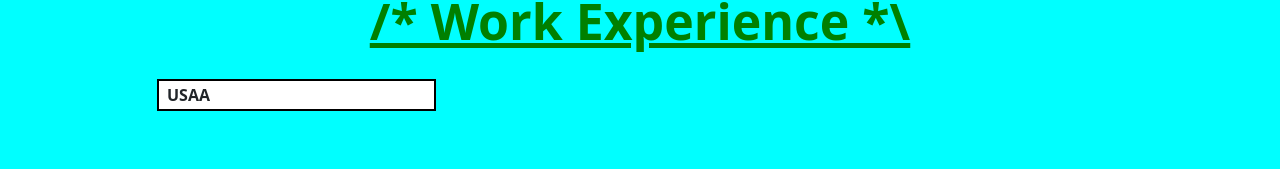
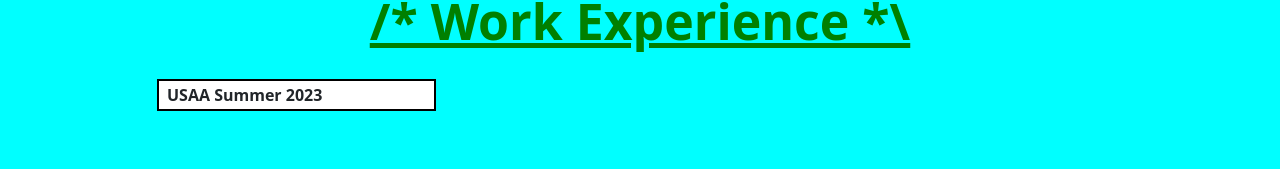
Before and after one commit to bithach/react-resume, a React (Create React App) app: page / in a window 1280 px wide. Shown: the part 729-898 px from the top of the page. Built offline with nearby package versions, Linux system fonts and the light colour scheme.

Commit message:
add duration, change to bullet points

```diff
--- a/src/components/WorkExperience.jsx
+++ b/src/components/WorkExperience.jsx
@@ -2,13 +2,14 @@ import { experienceData } from "../data/WorkExperienceData";
 import { useState } from "react";
 
 export function WorkExperience() {
-  const [experienceDescription, changeDescription] = useState("");
+  const [experienceDescription, changeDescription] = useState([]);
   const [targetID, changeTargetID] = useState(0);
 
   function companyButtonClick(event) {
     event.preventDefault();
     changeTargetID((a) => event.target.id);
-    changeDescription((b) => experienceData[event.target.id - 1].description);
+    changeDescription(experienceData[event.target.id - 1].description);
+    console.log(experienceDescription);
     return;
   }
 
@@ -37,14 +38,16 @@ export function WorkExperience() {
             hover:bg-black
             "
           >
-            {val.companyName}
+            {val.companyName + " " + val.duration}
           </button>
         ))}
       </div>
       {targetID !== 0 ? (
-        <div className="work-descriptions w-1/2 font-semibold text-xl">
-          {experienceDescription}
-        </div>
+        <ul className="list-disc w-1/2 space-y-2">
+          {experienceDescription.map((desc) => (
+            <li className="font-semibold text-xl">{desc}</li>
+          ))}
+        </ul>
       ) : (
         ""
       )}
--- a/src/data/WorkExperienceData.jsx
+++ b/src/data/WorkExperienceData.jsx
@@ -1,8 +1,12 @@
 export let experienceData = [
   {
     companyName: "USAA",
-    description:
-      "During my internship here, I was able to get hands on experience with React and primarily working in the Risk-Compliance department. With this experience, I was able to learn more about web development along with using different libraries concerning visualization of data and became more interested in the world of web development. ",
+    duration: "Summer 2023",
+    description: [
+      "Developed apps in the React framework to display information from a XML file which is sent to another department to handle said information",
+      "Attended daily standups to check progress among the team members within the same department along with attending a spring planning to determine plans for the upcoming quarter",
+      "Used a map library to gain a view of the demographics of the information to potentially focus on where to increase clients",
+    ],
     logo: require("../../src/styling/images/Usaa_logo_PNG2.png"),
     id: "1",
   },
```
